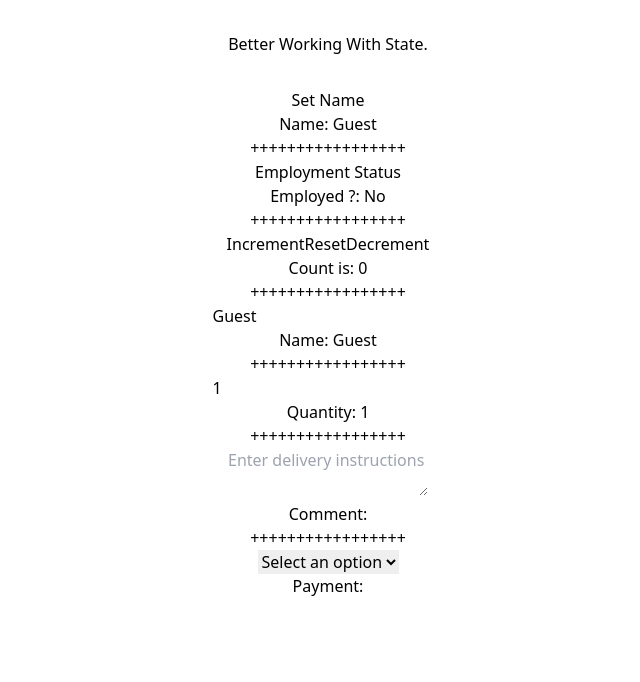
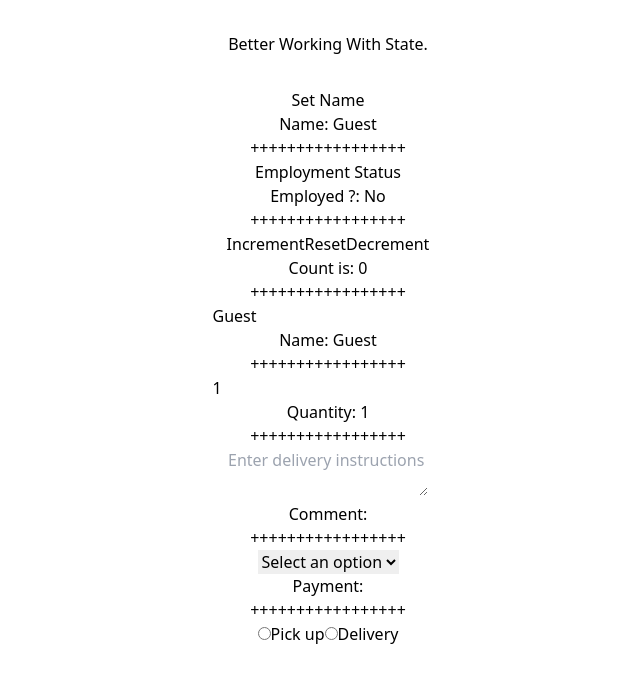
Before and after one commit to kenyansa/cookie-banner-js, a React (Vite) app in the folder my-project/: page / in a window 1280 px wide. Shown: the top 682 px of the page, without its empty margins (312-952 px from the left). Built offline with nearby package versions, Linux system fonts and the light colour scheme.

Commit message:
use radio inputs for stateful variables

```diff
--- a/my-project/src/App.jsx
+++ b/my-project/src/App.jsx
@@ -8,6 +8,7 @@ function App() {
   const [quantity, setQuantity] = useState(1)
   const [comment, setComment] = useState("")
   const [payment, setPayment] = useState("")
+  const [shipping, setShipping] = useState("")
 
   const updateName = () =>{
     setName("Kenyansa")
@@ -41,6 +42,12 @@ function App() {
   function handlePaymentChange(event){
     setPayment(event.target.value);
   }
+
+  function handleShippingChange(event){
+    setShipping(event.target.value);
+  }
+
+
   return (
     <>
       <h1 className="mb-4 text-3xl font-extrabold text-gray-900 dark:text-white md:text-5xl lg:text-6xl"><span className="text-transparent bg-clip-text bg-gradient-to-r to-emerald-600 from-sky-400">Better Working</span> With State.</h1>
@@ -86,7 +93,24 @@ function App() {
           <option value="Mastercard">Mastercard</option>
           <option value="Giftcard">Giftcard</option>
         </select>
-        <p>Payment: {payment} </p>
+        <p>Payment: {payment} <br/> +++++++++++++++++</p>
+
+        <label htmlFor="pickUp" className='m-3'>
+          <input type="radio"
+          className='m-3'
+          value="Pick up"
+          checked={shipping === "Pick up"}
+          onChange={handleShippingChange} />
+          Pick up
+        </label>
+        <label htmlFor="delivery" className='m-3'>
+        <input type="radio"
+          className='m-3'
+          value="Delivery"
+          checked={shipping === "Delivery"}
+          onChange={handleShippingChange} />
+          Delivery
+        </label>
       </div>
     </>
   )
```
